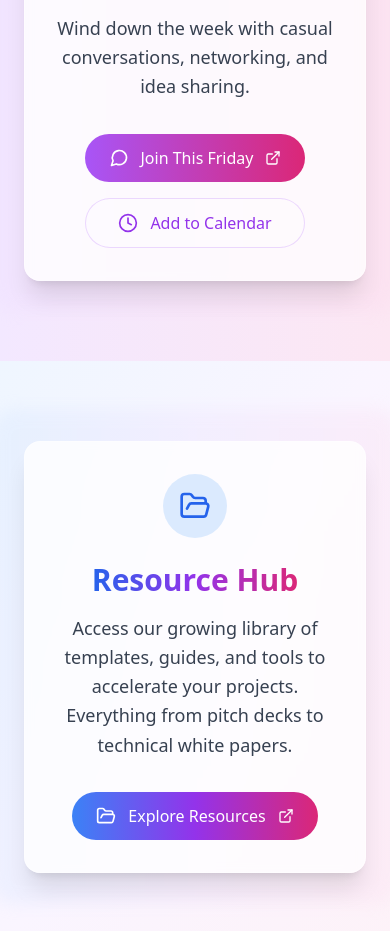
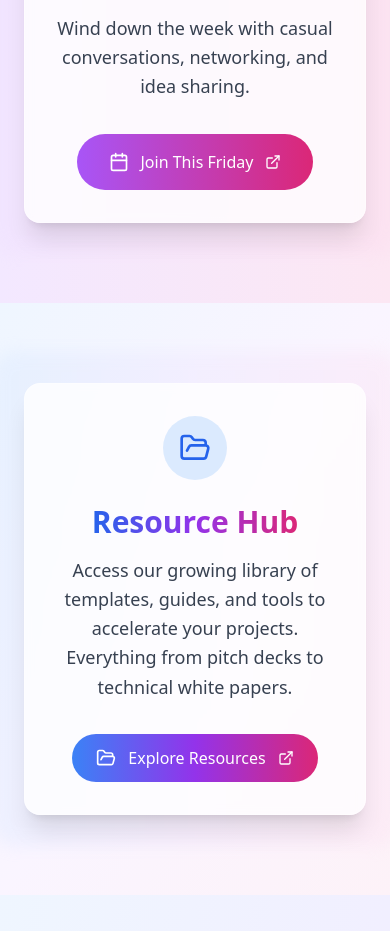
Before and after one commit to jim-X-AI/YFE_Website, a React (Vite) app in the folder frontend/: page / in a window 390 px wide. Shown: the part 2681-3612 px from the top of the page. Built offline with nearby package versions, Linux system fonts and the light colour scheme; no server answers.

Commit message:
added google meet calendar

```diff
--- a/frontend/src/components/FridayBanters.jsx
+++ b/frontend/src/components/FridayBanters.jsx
@@ -1,4 +1,4 @@
-import { Calendar, MessageCircle, ExternalLink, Clock } from 'lucide-react';
+import { Calendar, ExternalLink } from 'lucide-react';
 import { motion } from 'framer-motion';
 import { useContent } from '../context/ContentContext';
 
@@ -20,34 +20,26 @@ export default function FridayBanters() {
   const description =
     content?.friday?.description ||
     'Wind down the week with casual conversations, networking, and idea sharing.';
-  const whatsappLink = content?.friday?.whatsapp_link || '#';
+  const meetLink = content?.friday?.meet_link || 'https://meet.google.com/example';
 
-  // Generate ICS file dynamically
-  const addToCalendar = () => {
-    const eventTitle = 'Friday Banters by YFE';
+  // Add to Google Calendar directly (no file download)
+  const handleJoinClick = () => {
+    const eventTitle = encodeURIComponent('YFE Friday Banters – Join Now');
+    const eventDetails = encodeURIComponent(
+      `${description}\n\nJoin Meeting: ${meetLink}`
+    );
+
     const startDate = getNextFriday();
-    const endDate = new Date(startDate.getTime() + 60 * 60 * 1000); // +1hr
-    const formattedStart = startDate.toISOString().replace(/[-:]/g, '').split('.')[0] + 'Z';
-    const formattedEnd = endDate.toISOString().replace(/[-:]/g, '').split('.')[0] + 'Z';
+    const endDate = new Date(startDate.getTime() + 60 * 60 * 1000); // +1 hour
+    const startUTC = startDate.toISOString().replace(/[-:]/g, '').split('.')[0] + 'Z';
+    const endUTC = endDate.toISOString().replace(/[-:]/g, '').split('.')[0] + 'Z';
 
-    const icsData = `
-BEGIN:VCALENDAR
-VERSION:2.0
-BEGIN:VEVENT
-SUMMARY:${eventTitle}
-DESCRIPTION:${description}
-DTSTART:${formattedStart}
-DTEND:${formattedEnd}
-LOCATION:Online (WhatsApp)
-END:VEVENT
-END:VCALENDAR`;
+    const googleCalendarUrl = `https://calendar.google.com/calendar/render?action=TEMPLATE&text=${eventTitle}&details=${eventDetails}&location=${encodeURIComponent(
+      meetLink
+    )}&dates=${startUTC}/${endUTC}`;
 
-    const blob = new Blob([icsData], { type: 'text/calendar;charset=utf-8' });
-    const url = URL.createObjectURL(blob);
-    const link = document.createElement('a');
-    link.href = url;
-    link.download = 'friday-banters.ics';
-    link.click();
+    // Open Google Calendar with event prefilled
+    window.open(googleCalendarUrl, '_blank');
   };
 
   return (
@@ -60,7 +52,7 @@ END:VCALENDAR`;
           viewport={{ once: true }}
           className="relative"
         >
-          {/* cinematic gradient aura */}
+          {/* Cinematic gradient aura */}
           <div className="absolute -inset-8 bg-gradient-to-r from-purple-200 to-pink-200 dark:from-purple-900 dark:to-pink-900 rounded-3xl blur opacity-20" />
 
           <div className="relative bg-white/80 dark:bg-white/10 backdrop-blur-sm rounded-2xl p-8 md:p-12 shadow-xl border border-white/30 dark:border-white/10">
@@ -93,30 +85,17 @@ END:VCALENDAR`;
                 {description}
               </motion.p>
 
-              <div className="flex flex-col sm:flex-row gap-4">
-                {/* Join Button */}
-                <a
-                  href={whatsappLink}
-                  target="_blank"
-                  rel="noopener noreferrer"
-                  className="inline-flex items-center justify-center gap-3 px-6 py-3 bg-gradient-to-r from-purple-500 to-pink-600 text-white rounded-full font-medium hover:shadow-lg transition-all duration-300"
-                >
-                  <MessageCircle className="w-5 h-5" />
-                  Join This Friday
-                  <ExternalLink className="w-4 h-4" />
-                </a>
-
-                {/* Add to Calendar Button */}
-                <motion.button
-                  onClick={addToCalendar}
-                  whileHover={{ scale: 1.05 }}
-                  whileTap={{ scale: 0.95 }}
-                  className="inline-flex items-center justify-center gap-3 px-6 py-3 bg-white/10 dark:bg-white/5 text-purple-600 dark:text-purple-300 border border-purple-400/30 rounded-full font-medium hover:bg-purple-500/10 transition-all duration-300"
-                >
-                  <Clock className="w-5 h-5" />
-                  Add to Calendar
-                </motion.button>
-              </div>
+              {/* Single Join Button */}
+              <motion.button
+                onClick={handleJoinClick}
+                whileHover={{ scale: 1.05 }}
+                whileTap={{ scale: 0.95 }}
+                className="inline-flex items-center justify-center gap-3 px-8 py-4 bg-gradient-to-r from-purple-500 to-pink-600 text-white rounded-full font-medium hover:shadow-lg transition-all duration-300"
+              >
+                <Calendar className="w-5 h-5" />
+                Join This Friday
+                <ExternalLink className="w-4 h-4" />
+              </motion.button>
             </div>
           </div>
         </motion.div>
```
